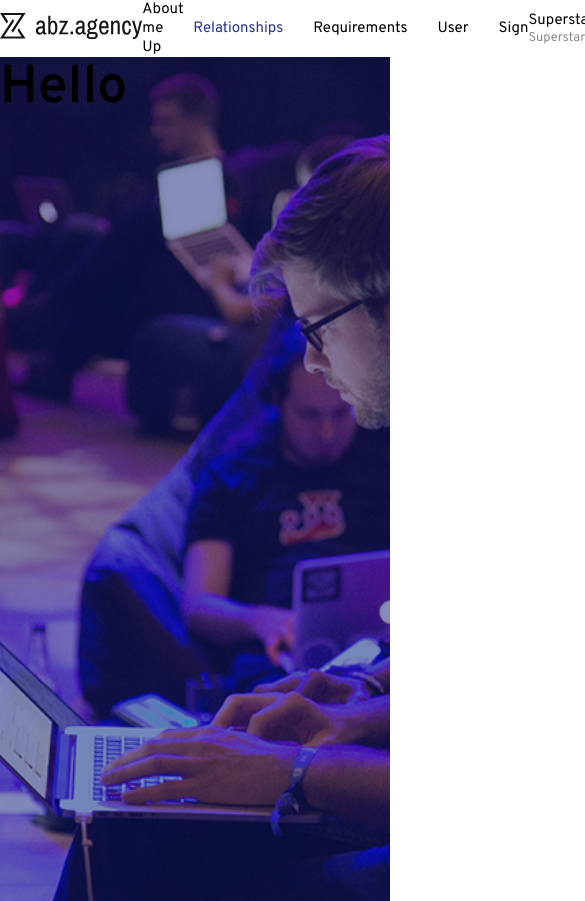
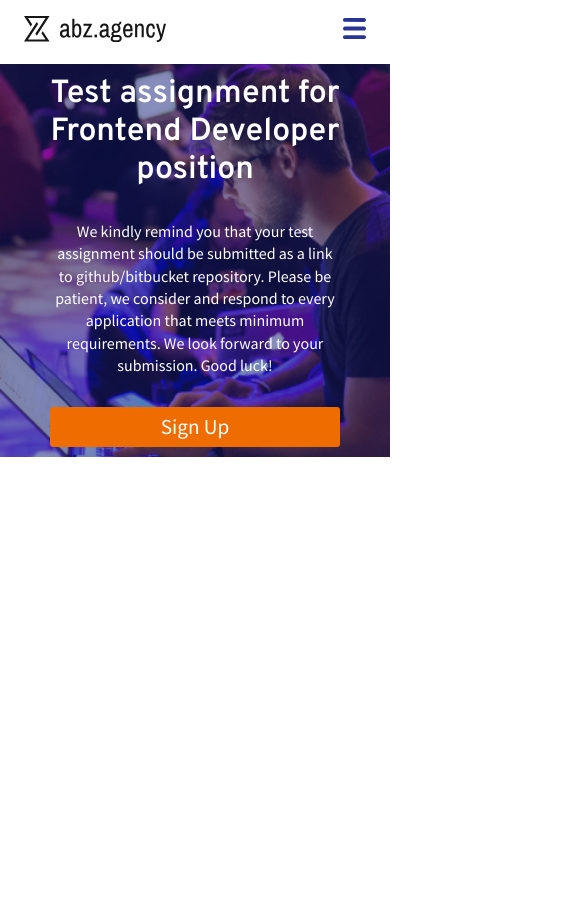
Before and after one commit to serhii-mokhonko/abz.agency, a Vue app: page / in a window 390 px wide. Shown: the top 901 px of the page, 585 px wide, since content can reach past the window. After the commit the page ends 844 px from the top, so only its background shows below. Built offline with nearby package versions, Linux system fonts and the light colour scheme.

Commit message:
Adaptive nav-bar and added header

```diff
--- a/src/components/Header.vue
+++ b/src/components/Header.vue
@@ -1,44 +1,91 @@
 <template>
   <div class="container">
     <div class="container__content">
-      <h1>Hello</h1>
+      <header class="header">
+        <h1 class="header__title text-white">Test assignment for Frontend Developer position</h1>
+        <p
+          class="header__desc text-white"
+        >We kindly remind you that your test assignment should be submitted as a link to github/bitbucket repository. Please be patient, we consider and respond to every application that meets minimum requirements. We look forward to your submission. Good luck!</p>
+        <button class="btn btn--primary">Sign Up</button>
+      </header>
     </div>
   </div>
 </template>
 
 <style lang="less" scoped>
-.bg-settings () {
-  min-height: 100vh;
+//main desktop
+.container {
+  height: 723px;
+  background: url("../assets/banner-bg/banner-bg-1204x723.jpg");
+  background-size: cover;
+  background-position: center center;
+  position: relative;
 }
 
-@media only screen and (max-width: 321px) {
+.header {
+  max-width: 450px;
+  position: absolute;
+  top: 50%;
+  transform: translate(0, -50%);
+  &__title,
+  &__desc {
+    padding-bottom: 45px;
+  }
+}
+
+// mobile
+@media only screen and (max-width: 479px) {
   .container {
-    .bg-settings;
+    height: 393px;
     background: url("../assets/banner-bg/banner-bg-320x393.jpg");
     background-size: cover;
     background-position: center center;
+
+    &__content {
+      display: flex;
+      align-items: center;
+      justify-content: center;
+      padding: 0 15px;
+    }
+  }
+
+  .header {
+    text-align: center;
+    width: 290px;
+
+    &__title,
+    &__desc {
+      padding-bottom: 30px;
+    }
+    &__title {
+      font-size: 2rem;
+      line-height: 2.4rem;
+    }
+    &__desc {
+      font-size: 1rem;
+      line-height: 1.4rem;
+    }
   }
 }
-@media only screen and (min-width: 322px) and (max-width: 768px) {
+
+// tablet
+@media only screen and (min-width: 480px) and (max-width: 859px) {
   .container {
-    .bg-settings;
+    height: 622px;
     background: url("../assets/banner-bg/banner-bg-768x622.jpg");
     background-size: cover;
     background-position: center center;
+
+    &__content {
+      padding: 0 24px;
+    }
   }
 }
 
-@media only screen and (min-width: 1204px) and (max-width: 1919px) {
+// 2K
+@media only screen and (min-width: 1921px) {
   .container {
-    .bg-settings;
-    background: url("../assets/banner-bg/banner-bg-1204x723.jpg");
-    background-size: cover;
-    background-position: center center;
-  }
-}
-@media only screen and (min-width: 1920px) {
-  .container {
-    .bg-settings;
+    height: 676px;
     background: url("../assets/banner-bg/banner-bg-2K.jpg");
     background-size: cover;
     background-position: center center;
--- a/src/components/Nav.vue
+++ b/src/components/Nav.vue
@@ -33,13 +33,21 @@
           <img src="../assets/sign-out.svg" alt="logout" />
         </button>
       </div>
+      <div class="menu-gadget">
+        <button class="btn btn--icon">
+          <img src="../assets/line-menu.svg" alt="line-menu" />
+        </button>
+      </div>
     </div>
   </div>
 </template>
 
 <style lang="less" scoped>
 @import "../less/index.less";
+
+// desktop
 .container__content {
+  height: 64px;
   display: flex;
   align-items: center;
   justify-content: space-between;
@@ -55,14 +63,17 @@
     list-style-type: none;
     display: inline;
     margin-right: 30px;
+
     &:last-child {
       margin-right: 0;
     }
+
     .active {
       color: @secondary;
     }
   }
 }
+
 .user {
   width: 210px;
   display: flex;
@@ -91,12 +102,38 @@
   }
 }
 
-.btn {
-  cursor: pointer;
-  &--icon {
-    background: none;
-    outline: none;
-    border: none;
+.menu-gadget {
+  display: none;
+}
+
+@media only screen and (max-width: 479px) {
+  .container__content {
+    padding: 0 15px;
+  }
+  .nav,
+  .user {
+    display: none;
+  }
+
+  .menu-gadget {
+    display: block;
   }
 }
+
+// tablet
+@media only screen and (min-width: 321px) and (max-width: 859px) {
+  .container__content {
+    padding: 0 24px;
+  }
+  .nav,
+  .user {
+    display: none;
+  }
+
+  .menu-gadget {
+    display: block;
+  }
+}
+
+
 </style>
--- a/src/less/index.less
+++ b/src/less/index.less
@@ -39,3 +39,56 @@ p {
     font-size  : 1.2rem;
     line-height: 1.73rem;
 }
+
+.text-white {
+    color: #fff;
+}
+
+// buttons
+
+.btn {
+    font-family: @sF;
+    font-size  : 1.33rem;
+    font-weight: 400;
+
+    border       : none;
+    border-radius: 3px;
+
+    cursor: pointer;
+
+    transition: all 0.2s linear;
+
+    &--primary {
+        min-width: 290px;
+        height   : 40px;
+
+        background: @primary;
+        color     : #fff;
+
+        &:hover {
+            background: @primary-hov;
+        }
+    }
+
+    &--secondary {
+        min-width: 290px;
+        height   : 40px;
+
+        background: none;
+        color     : @primary;
+
+        border: 2px solid @primary;
+
+        &:hover {
+            background: #fee6d2;
+            color     : #fc831f;
+        }
+    }
+
+    &--icon {
+        min-width : none;
+        background: none;
+        border    : none;
+    }
+
+}
--- a/src/less/variables.less
+++ b/src/less/variables.less
@@ -2,4 +2,5 @@
 @sF: "Source Sans Pro", sans-serif;
 
 @primary: #ef6c00;
+@primary-hov: #fc831f;
 @secondary: #283593;
```
Also changed, not shown: src/assets/line-menu.svg (added).
